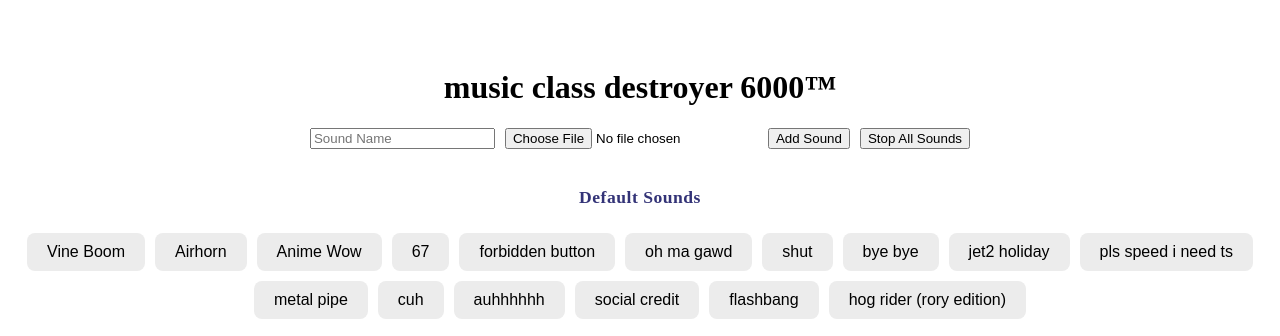
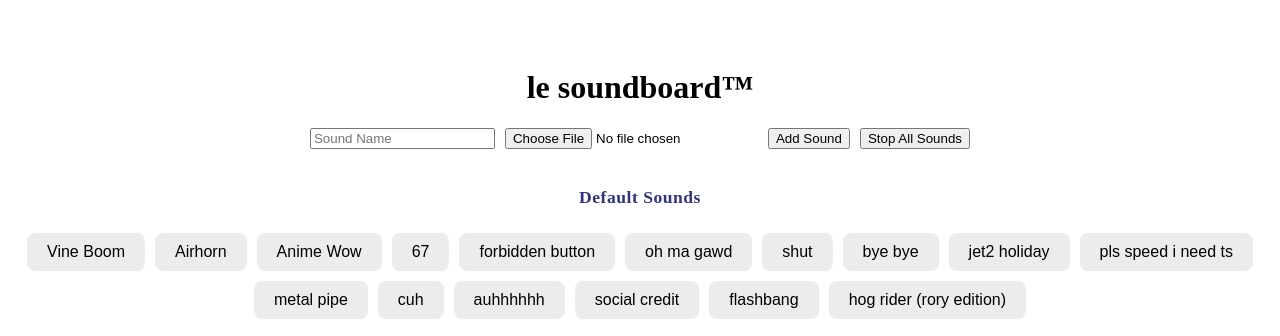
Before and after one commit to dog-blip/dogsite, a plain HTML site: page soundboard.html in a window 1280 px wide. Drawn offline with Linux system fonts and the light colour scheme.

Commit message:
yappoholics

```diff
--- a/soundboard.html
+++ b/soundboard.html
@@ -79,7 +79,7 @@
 </head>
 <body>
 
-    <h1>music class destroyer 6000™</h1>
+    <h1>le soundboard™</h1>
     <div class="controls-row">
       <form id="add-sound-form" autocomplete="off">
           <input type="text" id="sound-name" placeholder="Sound Name" required maxlength="32">
```
